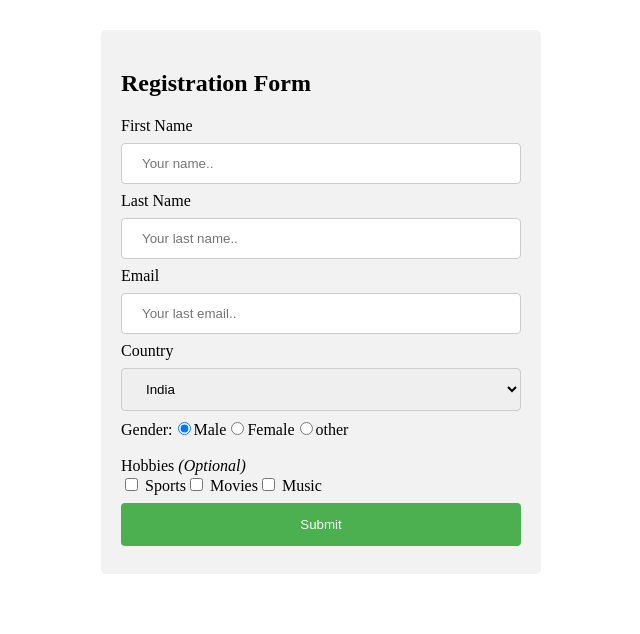
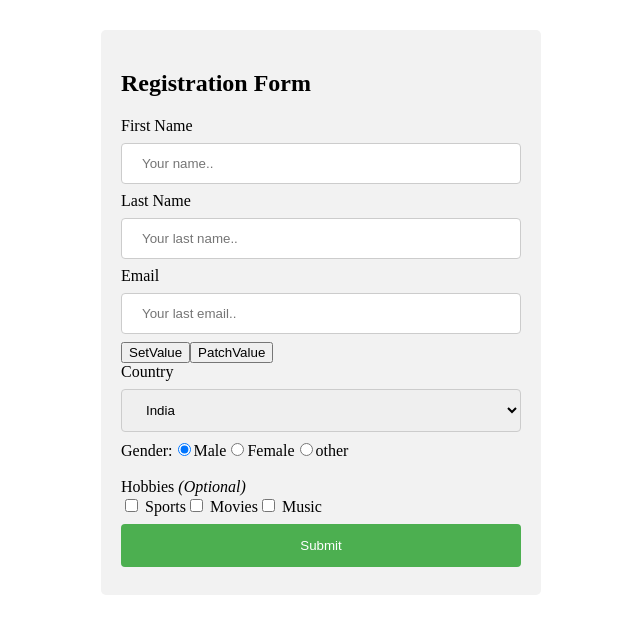
Before and after one commit to jusjassar/ProcademyExercise, an Angular app: page / in a window 1280 px wide. Shown: the top 634 px of the page, without its empty margins (319-959 px from the left). Built offline with nearby package versions, Linux system fonts and the light colour scheme.

Commit message:
vdo87 Done

```diff
--- a/src/app/app.component.html
+++ b/src/app/app.component.html
@@ -15,7 +15,10 @@
         <small *ngIf="personalDetails.invalid && personalDetails.touched">All the Fields are Mandatory</small>
       </div>
     </div>
-
+<div>
+  <button (click)="setAllDefault()">SetValue</button>
+  <button (click)="patchDefault()">PatchValue</button>
+</div>
 
     <label for="country">Country</label>
     <select id="country" name="country" name="country" [(ngModel)]="countryName">
--- a/src/app/app.component.ts
+++ b/src/app/app.component.ts
@@ -20,4 +20,27 @@ export class AppComponent {
   onSubmit(){
     console.log(this.form)
   }
+  setAllDefault(){
+    this.form.setValue({
+      country:'',
+      gender:'',
+      movies:'',
+      music:'',
+      personalDetails:{
+        email:'balvinderjassar@gmail.com',
+        fname:'Balvinder',
+        lname:'Jassar'
+      },
+      sports:''
+    })
+  }
+  patchDefault(){
+    this.form.form.patchValue({
+      personalDetails:{
+        email:'balvinderjassar@gmail.com',
+        fname:'Balvinder',
+        lname:'Jassar'
+      },
+    })
+  }
 }
```
